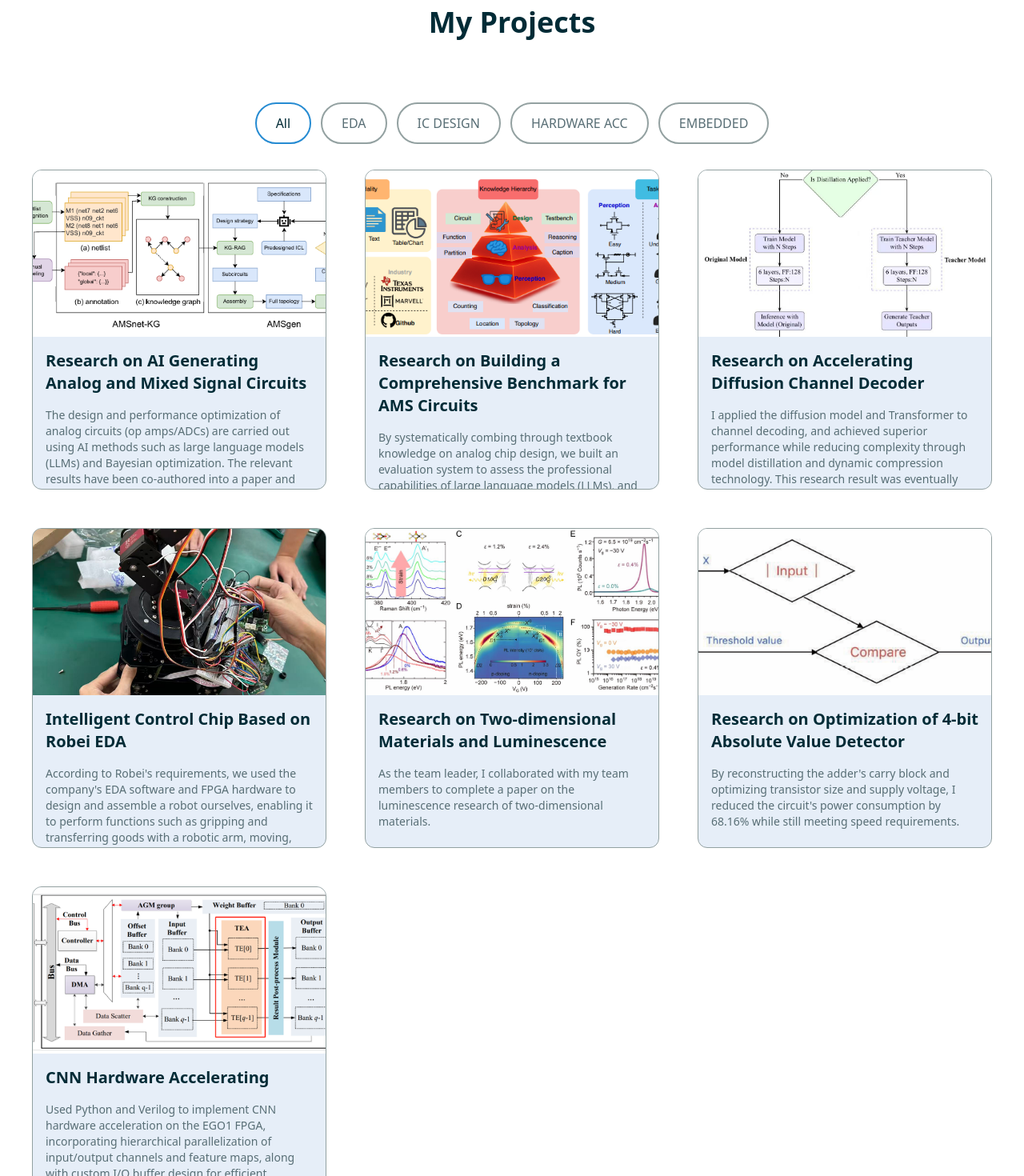
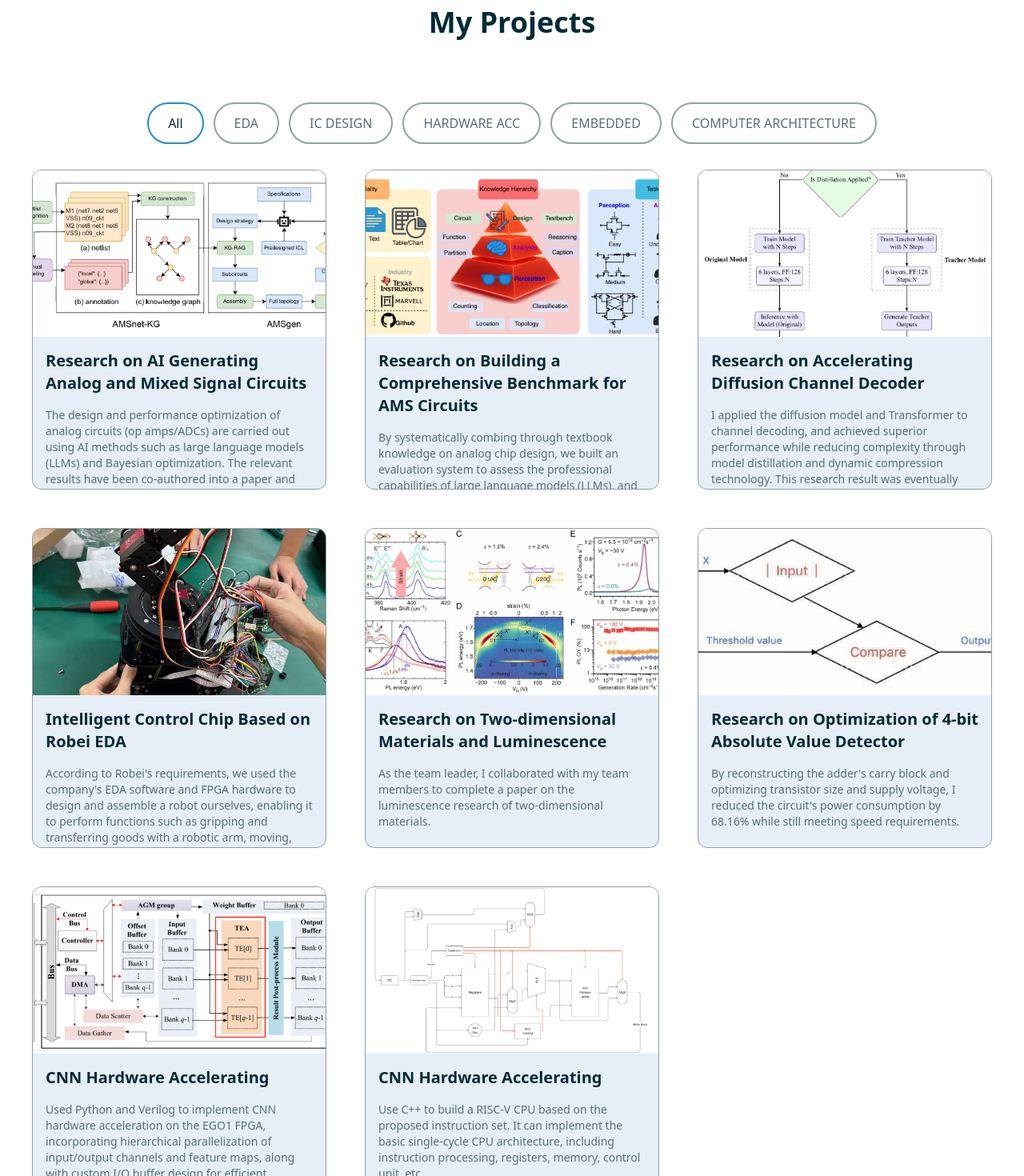
Before and after one commit to samcby/my-portfolio, a Next.js app: page /projects in a window 1280 px wide. Shown: the part 160-1630 px from the top of the page at 80% size. Built offline with nearby package versions, Linux system fonts and the light colour scheme.

Commit message:
adding several recent project

```diff
--- a/src/components/projects/ProjectsSection.jsx
+++ b/src/components/projects/ProjectsSection.jsx
@@ -54,6 +54,11 @@ const ProjectsSection = () => {
           name="EMBEDDED"
           isSelected={tag === "EMBEDDED"}
         />
+        <ProjectTag
+          onClick={handleTagChange}
+          name="COMPUTER ARCHITECTURE"
+          isSelected={tag === "COMPUTER ARCHITECTURE"}
+        />
       </div>
       <ul ref={ref} className="grid grid-cols-1 sm:grid-cols-2 lg:grid-cols-3 gap-6 sm:gap-8 md:gap-12 w-full max-w-[1200px]">
         {filteredProjects.map((project, index) => (
--- a/src/data/projectData.js
+++ b/src/data/projectData.js
@@ -71,6 +71,16 @@ const PROJECT_DATA = [
     gitUrl: "",
     previewUrl: "/",
   },
+  {
+    id: 8,
+    title: "CNN Hardware Accelerating",
+    description:
+      "Use C++ to build a RISC-V CPU based on the proposed instruction set. It can implement the basic single-cycle CPU architecture, including instruction processing, registers, memory, control unit, etc.",
+    image: "/images/projects/singleriscv.jpg",
+    tag: ["All", "COMPUTER ARCHITECTURE"],
+    gitUrl: "https://github.com/samcby/Simple-Single-Cycle-RISC-V-CPU",
+    previewUrl: "/",
+  },
 ];
 
 export default PROJECT_DATA;
```
Also changed, not shown: src/data/timelineItems.js (+10 -0 lines), public/images/projects/singleriscv.jpg (added).
